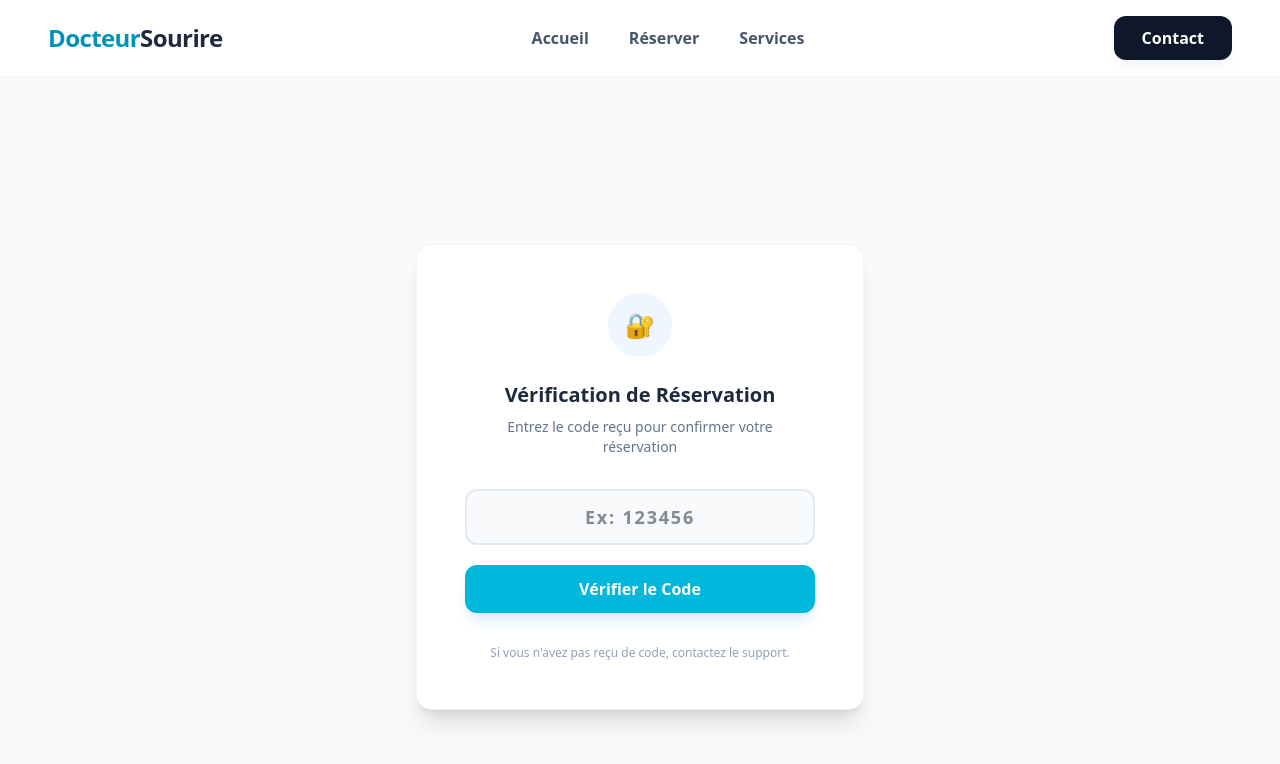
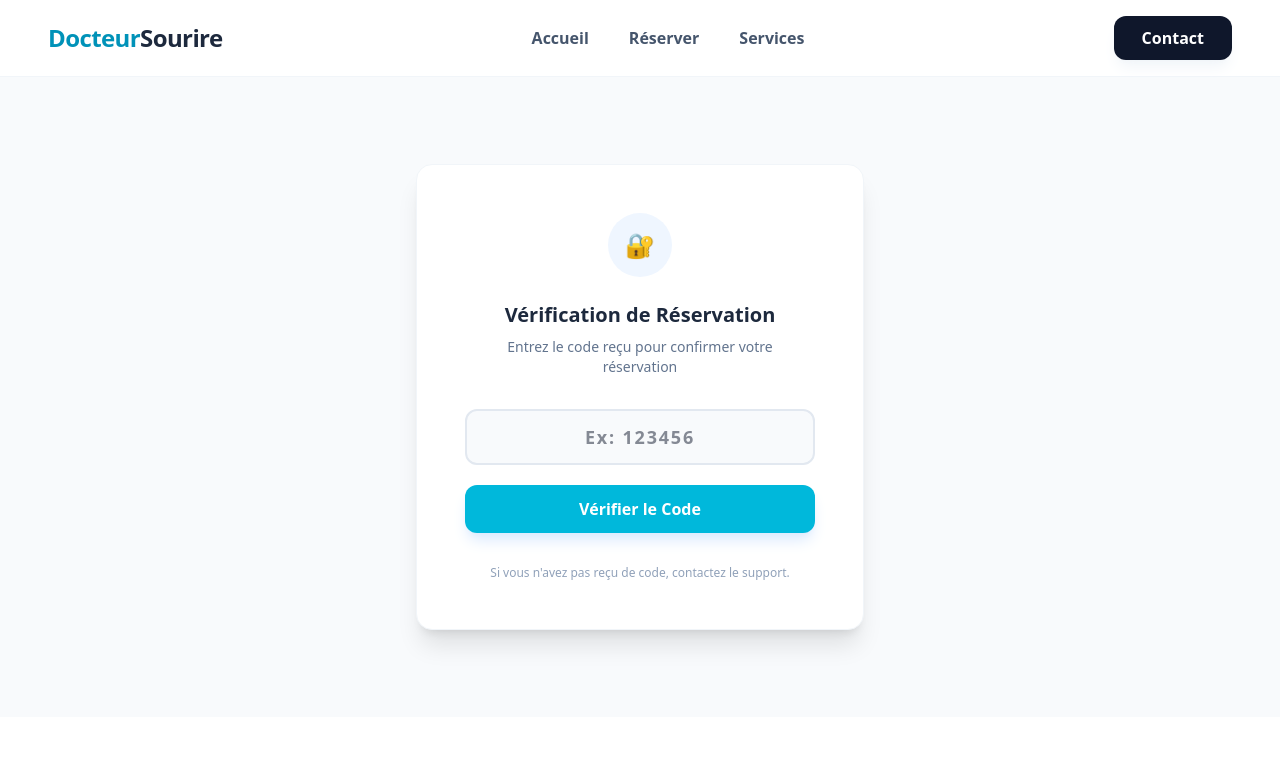
Before and after one commit to user-user90/docteur-dentaire, a Next.js app: page /verification in a window 1280 px wide. Shown: the top 764 px of the page. Built offline with nearby package versions, Linux system fonts and the light colour scheme; no server answers.

Commit message:
Add scroll animations to Contact section using Framer Motion

```diff
--- a/src/app/(admin)/dashbord/action.js
+++ b/src/app/(admin)/dashbord/action.js
@@ -1,7 +1,6 @@
 "use server"
 import { createClient } from "next-sanity"
 import { revalidatePath } from "next/cache" // الخطأ 1: إضافة الاستيراد
-import { Resend } from "resend"
 
 const dataClient = createClient({
   projectId: process.env.NEXT_PUBLIC_SANITY_PROJECT_ID,
@@ -16,7 +15,6 @@ export async function updateDataHero(formData) {
   const description = formData.get("description")
   const image = formData.get("heroImage") // تأكد أن name="heroImage" في الـ Input
   // ##
-  const resend = new Resend(process.env.RESEND_API_KEY)
 
   let imageAsset = null
 
@@ -48,13 +46,9 @@ export async function updateDataHero(formData) {
         }),
       })
       .commit()
-    await resend.emails.send({
-  from: "docteur",
-  to: "wissalinas6@gmail.com",
-  subject: "Test Email 🚀",
-  html: "<h1>Test réussi</h1><p>Votre email fonctionne !</p>",
 
-})
+
+
     revalidatePath("/")
     revalidatePath("/dashboard/hero") // تحديث الداشبورد أيضاً لرؤية الصورة الجديدة
 
--- a/src/app/(website)/verification/Verification.jsx
+++ b/src/app/(website)/verification/Verification.jsx
@@ -24,7 +24,7 @@ export default function VerifyPage() {
   }
 
   return (
-    <div className="flex justify-center items-center min-h-screen bg-slate-50 p-4">
+    <div className="flex justify-center items-center min-h-[80vh] bg-slate-50 p-4">
       <div className="bg-white shadow-xl rounded-2xl p-8 md:p-12 flex flex-col items-center justify-center max-w-md w-full border border-slate-100">
 
         {/* أيقونة قفل بسيطة لإعطاء انطباع بالأمان */}
```
